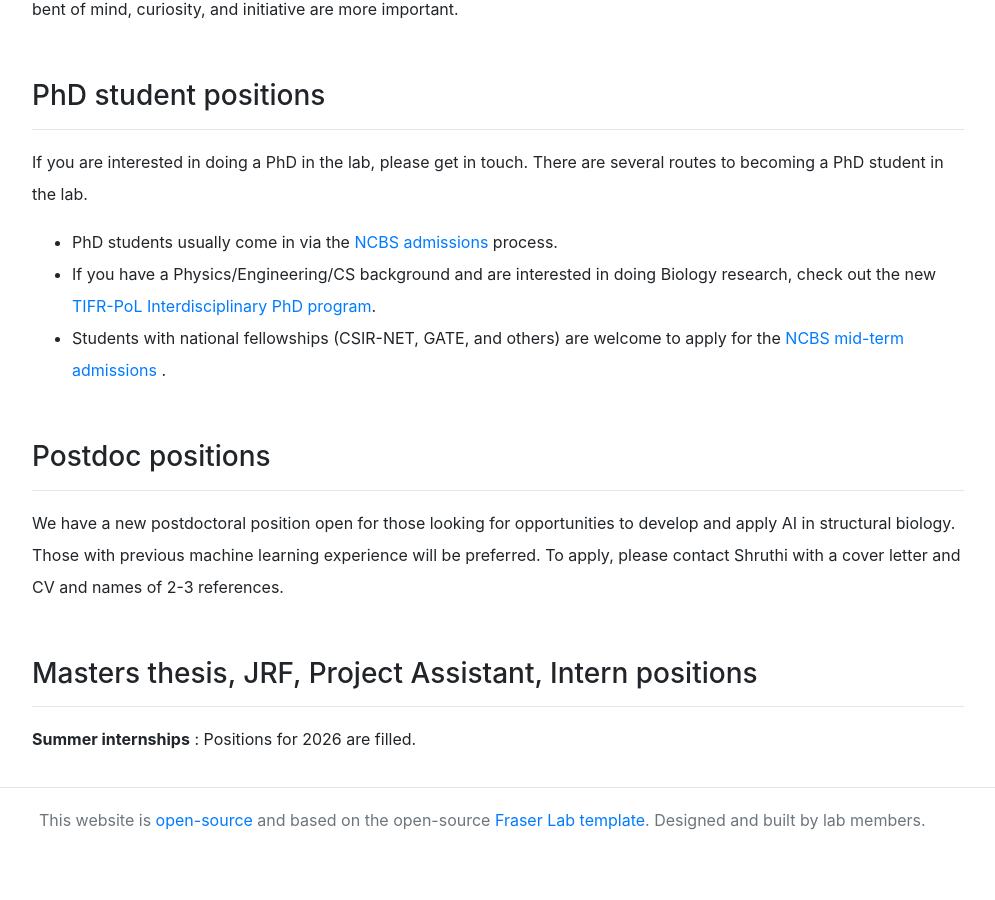
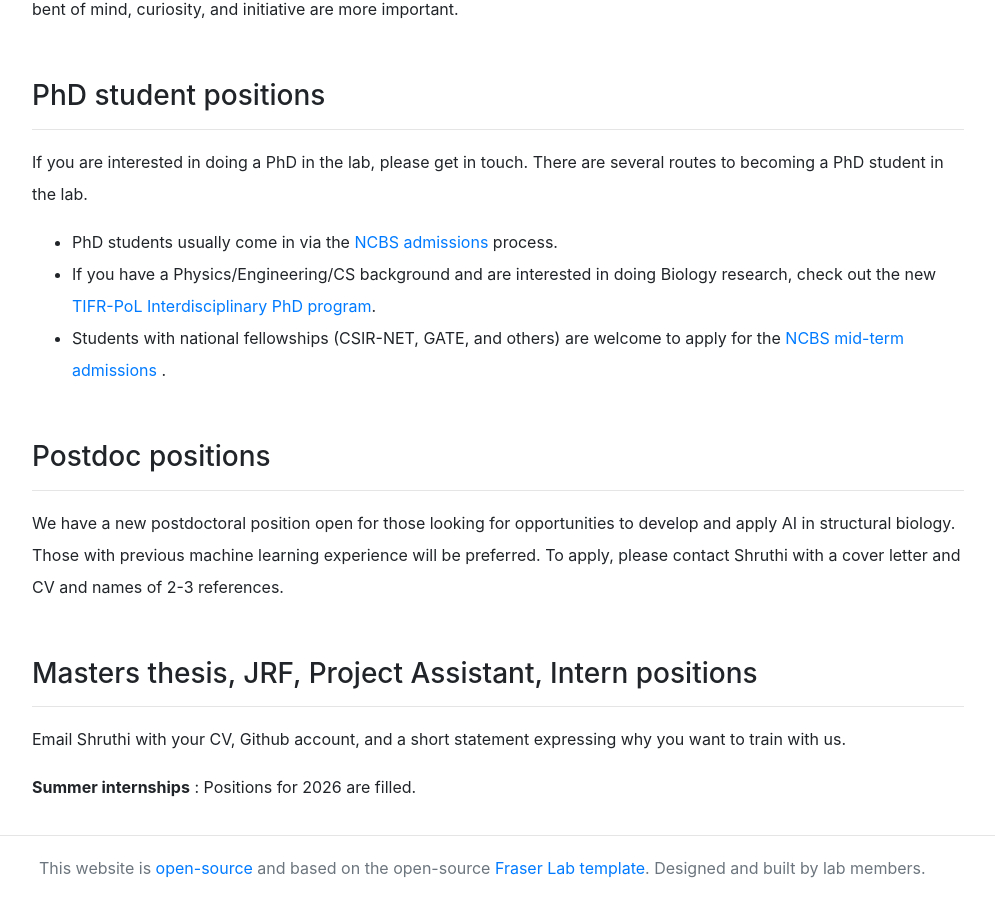
Before and after one commit to isblab/website, a Jekyll site: the page built from Opportunities/index.md, in a window 1280 px wide and 900 px high, scrolled down 834 px. Shown: the whole window, without its empty margins (46-1041 px from the left). Built offline with Jekyll 4.4.1, drawn with Linux system fonts in a browser that asks for light colours; before the commit the page ends 1686 px from its top, so only the background shows below that.

Commit message:
minor change

```diff
--- a/Opportunities/index.md
+++ b/Opportunities/index.md
@@ -46,4 +46,6 @@ Only candidates with prior programming experience are considered.  Must be willi
 <!-- No open positions currently.
 <br><br>
 **Interns**: Positions are currently filled and we are unable to reply to individual emails.<br><br> -->
+Email Shruthi with your CV, Github account, and a short statement expressing why you want to train with us.
+
 **Summer internships** : Positions for 2026 are filled.
```
